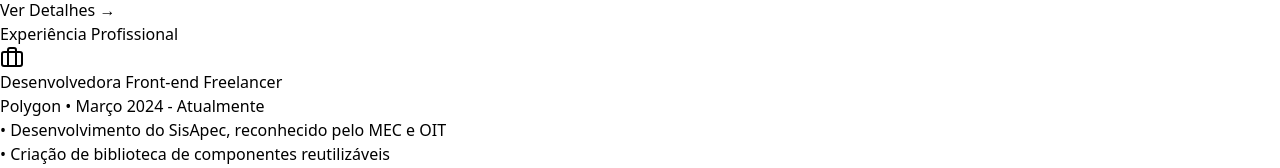
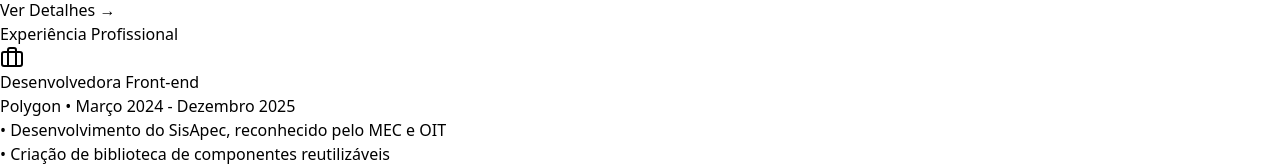
Before and after one commit to NycolePaulino/portifolio-nycole, a React (Vite) app: page / in a window 1280 px wide. Shown: the part 2182-2350 px from the top of the page. Built offline with nearby package versions, Linux system fonts and the light colour scheme.

Commit message:
feat: ajuste no cargo

```diff
--- a/src/components/ProjectsSection.tsx
+++ b/src/components/ProjectsSection.tsx
@@ -35,8 +35,8 @@ export default function ProjectsSection({ projects, openDetails }: ExtendedProje
                                 <Briefcase size={24} className="text-purple-400" />
                             </div>
                             <div className="flex-1">
-                                <h4 className="font-semibold text-lg">Desenvolvedora Front-end Freelancer</h4>
-                                <p className="text-purple-400 text-sm mb-2">Polygon • Março 2024 - Atualmente</p>
+                                <h4 className="font-semibold text-lg">Desenvolvedora Front-end</h4>
+                                <p className="text-purple-400 text-sm mb-2">Polygon • Março 2024 - Dezembro 2025</p>
                                 <ul className="text-gray-400 text-sm space-y-2">
                                     <li>• Desenvolvimento do SisApec, reconhecido pelo MEC e OIT</li>
                                     <li>• Criação de biblioteca de componentes reutilizáveis</li>
```
